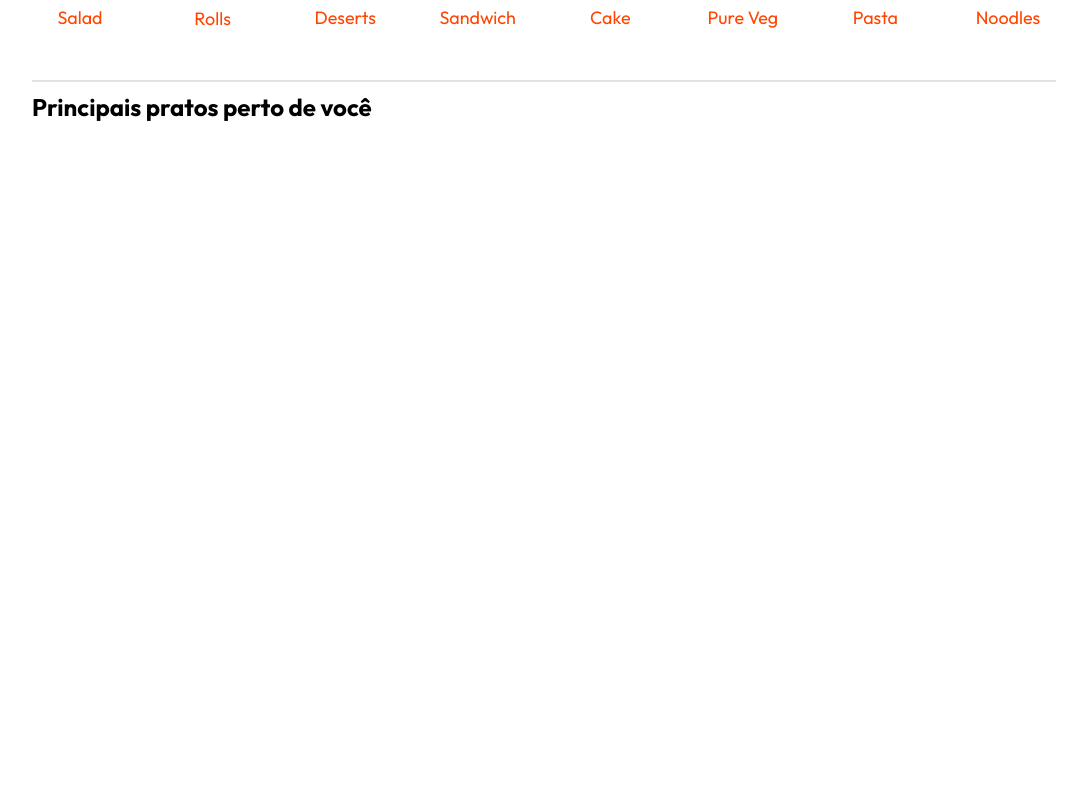
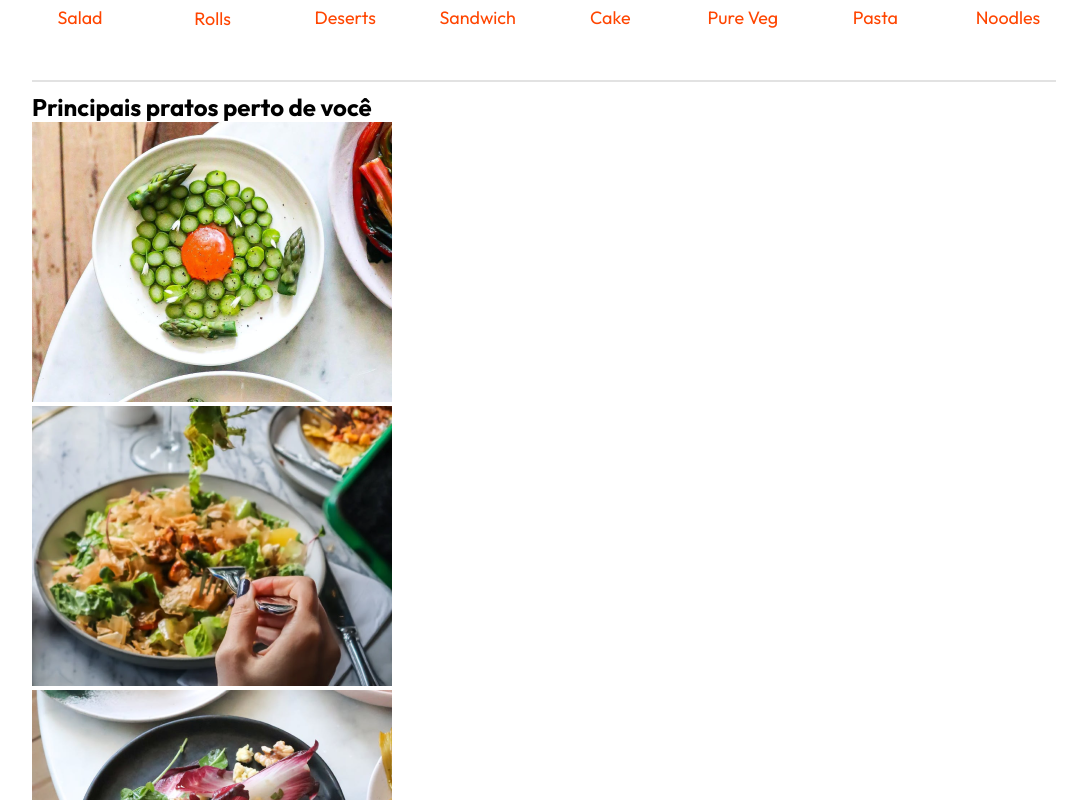
Before and after one commit to JacqueADev/food-delivery-website, a React (Vite) app in the folder frontend-food-delivery/: page / in a window 1280 px wide. Shown: the part 840-1640 px from the top of the page, without its empty margins (96-1183 px from the left). Before the commit the page ends 962 px from the top, so only its background shows below. Built offline with nearby package versions, Linux system fonts and the light colour scheme.

Commit message:
Criação do arquivo para display dos pratos com descrição

```diff
--- a/frontend-food-delivery/src/components/FoodDisplay/FoodDisplay.jsx
+++ b/frontend-food-delivery/src/components/FoodDisplay/FoodDisplay.jsx
@@ -1,6 +1,7 @@
 import React, { useContext } from "react";
 import "./FoodDisplay.css";
 import { StoreContext } from "../../context/StoreContext";
+import FoodItem from "../FoodItem/FoodItem";
 
 /*novo "chefe", tem a função de saber quais alimentos estão disponíveis. Ele acessa as infos em storecontext e pega  as infos necessárias dentro de food_list*/
 const FoodDisplay = ({category}) => {
@@ -10,7 +11,11 @@ const FoodDisplay = ({category}) => {
   return (
     <div className="food-display" id="food-display">
         <h2>Principais pratos perto de você</h2>
-
+        <div className="food-display-list">
+            {food_list.map((item, index) => {
+                return <FoodItem key={index} id={item._id} name={item.name} description={item.description} price={item.price} image={item.image} />
+            })}
+        </div>
     </div>
 );
 };
--- /dev/null
+++ b/frontend-food-delivery/src/components/FoodItem/FoodItem.jsx
@@ -0,0 +1,15 @@
+import React from "react";
+import "./FoodItem.css";
+
+const FoodItem = ({id,name,price,description,image}) => {
+  return (
+  <div className="food-item">
+    <div className="food-item-img-container">
+        <img className="food-item-image" src={image} alt="" />
+    </div>
+
+  </div>
+  );
+};
+
+export default FoodItem;
```
Also changed, not shown: frontend-food-delivery/src/components/FoodItem/FoodItem.css (added).
